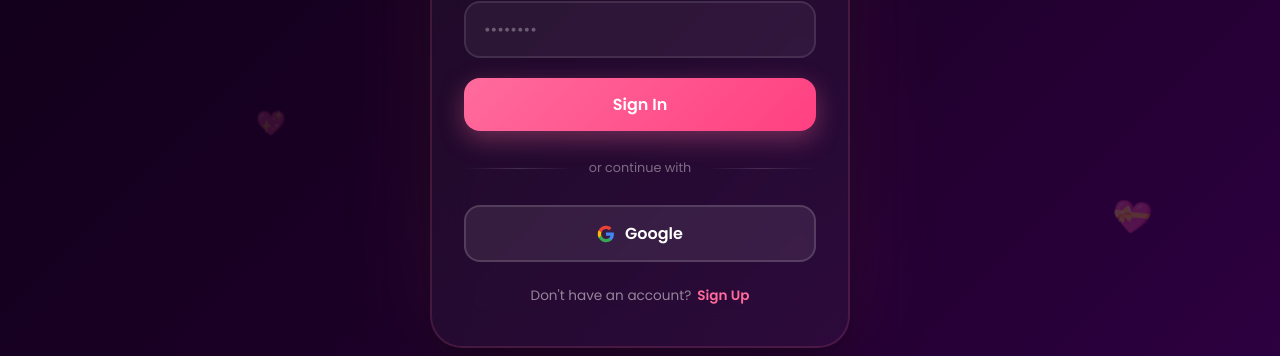
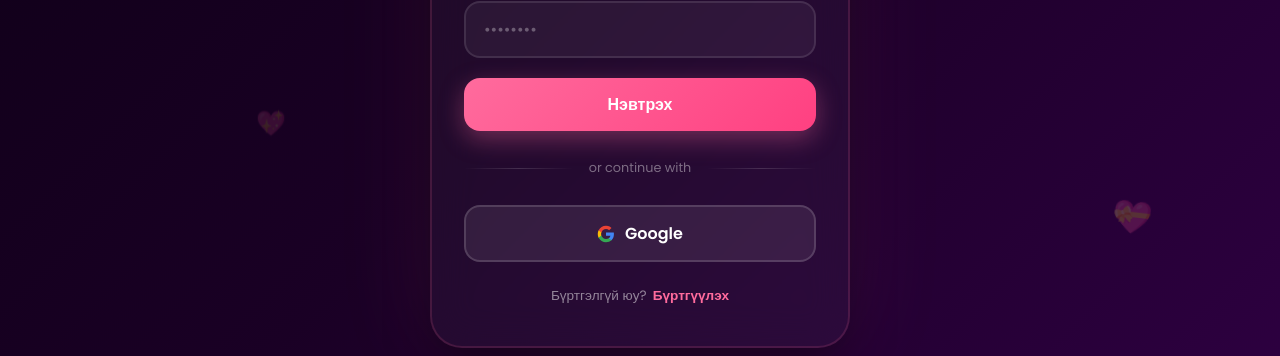
Before and after one commit to Zenithi77/mendchilgee, a React (Vite) app in the folder valentine-app/: page / in a window 1280 px wide. Shown: the part 419-775 px from the top of the page. Built offline with nearby package versions, Linux system fonts and the light colour scheme; no server answers.

Commit message:
feat: update AuthPage button text to Mongolian translations

```diff
--- a/valentine-app/src/components/AuthPage.jsx
+++ b/valentine-app/src/components/AuthPage.jsx
@@ -227,9 +227,9 @@ const AuthPage = ({ onAuthSuccess }) => {
               {loading ? (
                 <span className="auth-spinner"></span>
               ) : isLogin ? (
-                "Sign In"
+                "Нэвтрэх"
               ) : (
-                "Sign Up"
+                "Бүртгүүлэх"
               )}
             </button>
           </form>
@@ -269,14 +269,14 @@ const AuthPage = ({ onAuthSuccess }) => {
 
           <div className="auth-footer">
             <p>
-              {isLogin ? "Don't have an account?" : "Already have an account?"}
+              {isLogin ? "Бүртгэлгүй юу?" : "Өмнө нь бүртгэлтэй юу?"}
               <button
                 type="button"
                 className="auth-toggle-button"
                 onClick={toggleMode}
                 disabled={loading}
               >
-                {isLogin ? "Sign Up" : "Sign In"}
+                {isLogin ? "Бүртгүүлэх" : "Нэвтрэх"}
               </button>
             </p>
           </div>
--- a/valentine-app/src/components/FinalSummary.jsx
+++ b/valentine-app/src/components/FinalSummary.jsx
@@ -95,7 +95,7 @@ export default function FinalSummary({ choices }) {
 
         {/* Love Meter */}
         <div className="meter">
-          <div className="meter-label">Сэрэлийн түвшин</div>
+          <div className="meter-label">Догдлолын түвшин</div>
           <div className="meter-track">
             <div className="meter-fill" style={{ width: `${meterW}%` }} />
           </div>
```
